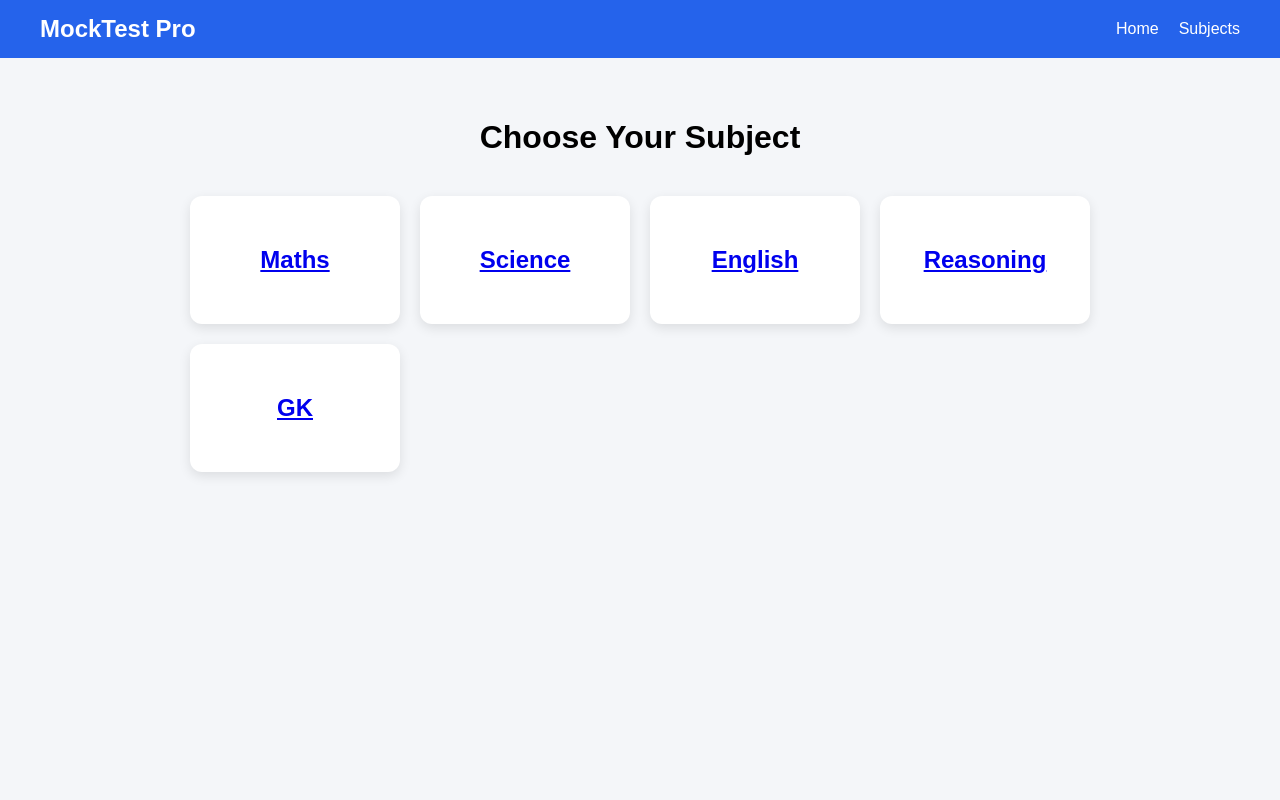
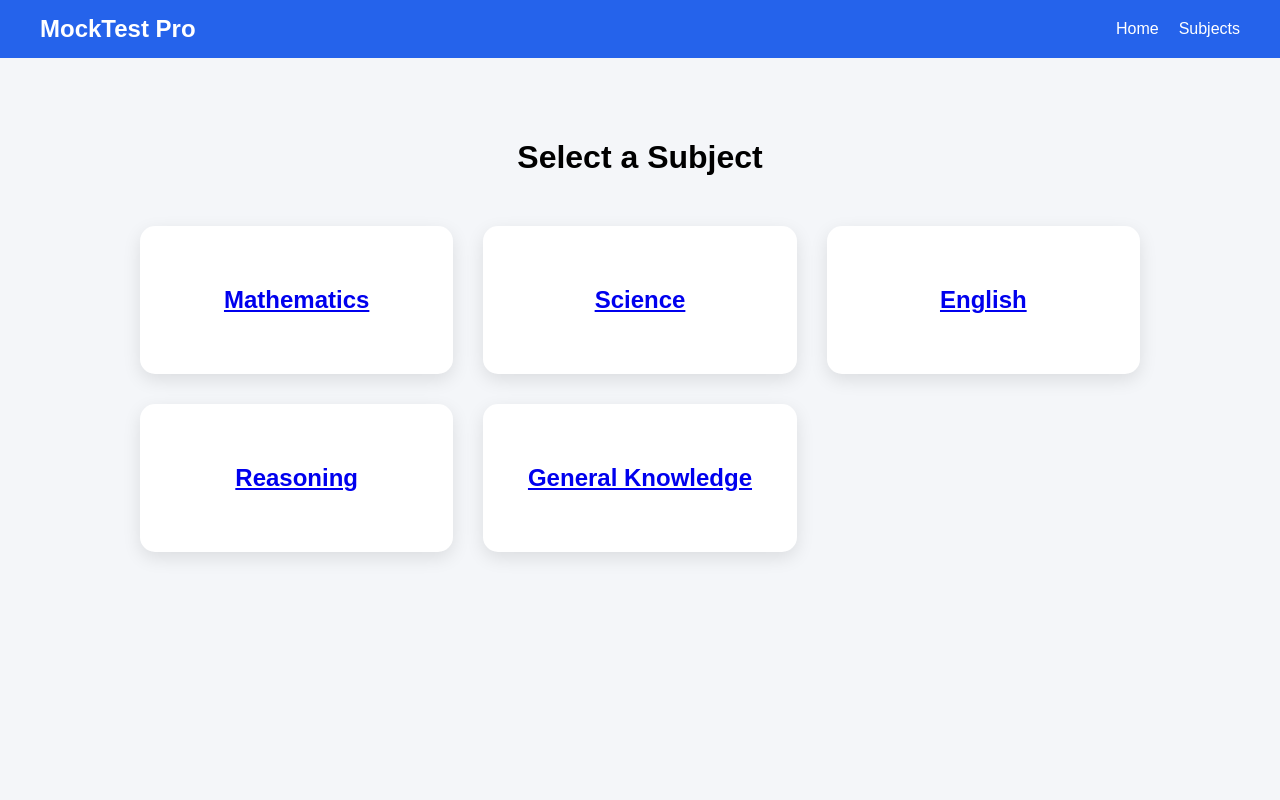
Before and after one commit to meenasakkaravarthi17/mocktest-site, a Next.js app: page /subjects in a window 1280 px wide. Shown: the top 800 px of the page. Built offline with nearby package versions, Linux system fonts and the light colour scheme.

Commit message:
Update page.js

```diff
--- a/app/subjects/page.js
+++ b/app/subjects/page.js
@@ -1,43 +1,44 @@
 "use client";
-
 import Link from "next/link";
 
 export default function Subjects() {
-  const subjects = ["Maths", "Science", "English", "Reasoning", "GK"];
+  const subjects = [
+    { id: 1, name: "Mathematics" },
+    { id: 2, name: "Science" },
+    { id: 3, name: "English" },
+    { id: 4, name: "Reasoning" },
+    { id: 5, name: "General Knowledge" },
+  ];
 
   return (
     <div style={{
-      minHeight: "100vh",
+      padding: "60px 40px",
       background: "#f4f6f9",
-      padding: "40px"
+      minHeight: "80vh"
     }}>
-      <h1 style={{
-        textAlign: "center",
-        marginBottom: "40px",
-        fontSize: "32px"
-      }}>
-        Choose Your Subject
+      <h1 style={{ textAlign: "center", marginBottom: "50px" }}>
+        Select a Subject
       </h1>
 
       <div style={{
         display: "grid",
-        gridTemplateColumns: "repeat(auto-fit, minmax(200px, 1fr))",
-        gap: "20px",
-        maxWidth: "900px",
+        gridTemplateColumns: "repeat(auto-fit, minmax(250px, 1fr))",
+        gap: "30px",
+        maxWidth: "1000px",
         margin: "auto"
       }}>
-        {subjects.map((subject, index) => (
-          <Link key={index} href={`/subjects/${index + 1}`}>
+        {subjects.map((subject) => (
+          <Link key={subject.id} href={`/subjects/${subject.id}`}>
             <div style={{
               background: "white",
-              padding: "30px",
-              borderRadius: "12px",
-              boxShadow: "0 4px 12px rgba(0,0,0,0.1)",
+              padding: "40px",
+              borderRadius: "15px",
+              boxShadow: "0 6px 18px rgba(0,0,0,0.1)",
               textAlign: "center",
               cursor: "pointer",
               transition: "0.3s"
             }}>
-              <h2>{subject}</h2>
+              <h2>{subject.name}</h2>
             </div>
           </Link>
         ))}
```
